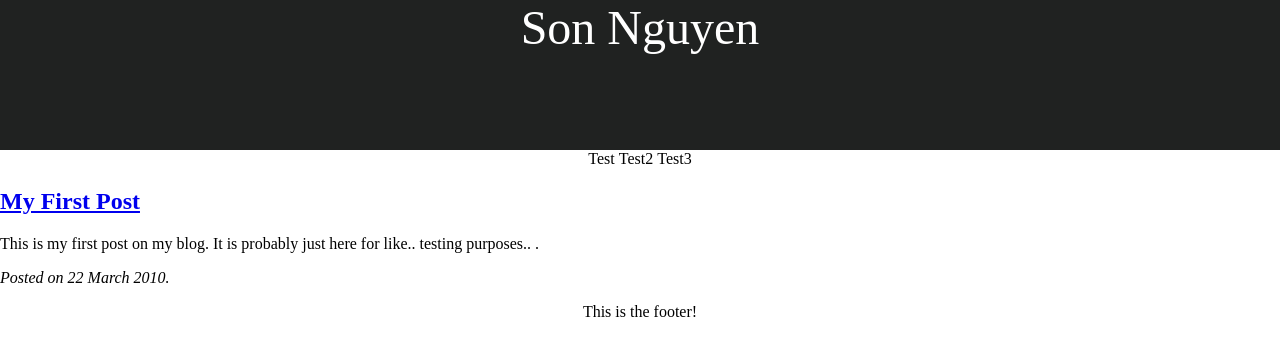
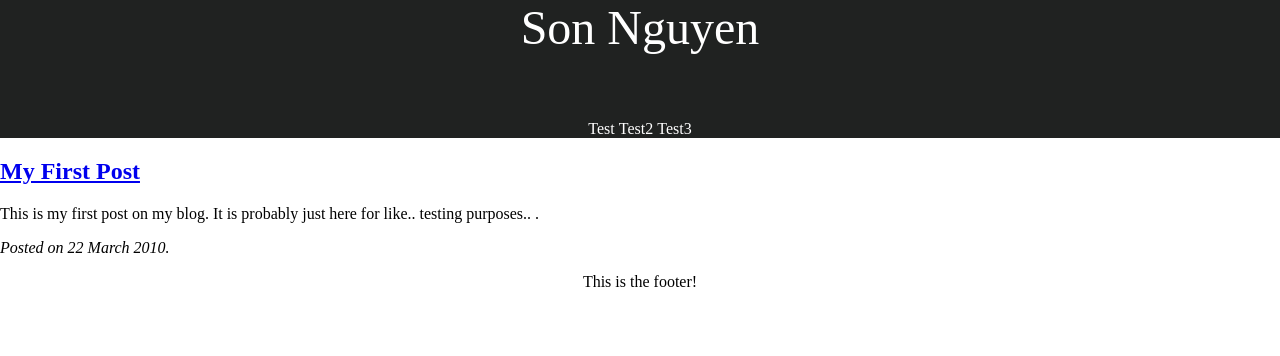
Before and after one commit to son-nguyen/son-nguyen.github.com, a Jekyll site: the page built from index.html, in a window 1280 px wide. Shown: the top 356 px of the page. Built offline with Jekyll 4.4.1, drawn with Linux system fonts in a browser that asks for light colours.

Commit message:
style the menu

```diff
--- a/stylesheets/style.css
+++ b/stylesheets/style.css
@@ -4,9 +4,9 @@ body {
 }
 
 #header {
-    height: 150px;
+    height: 120px;
     width: 100%;
-    background: #202221 repeat-x;
+    background: #202221;
 }
 
 #header .title {
@@ -24,6 +24,8 @@ body {
 
 #menu {
     text-align:center;
+    background: #202221;
+    color: #FFF;
 }
 
 #menu ul {
```
